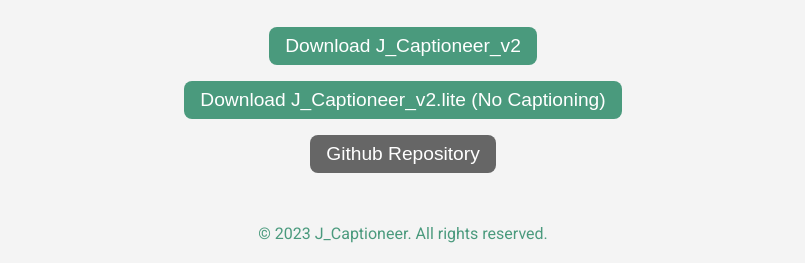
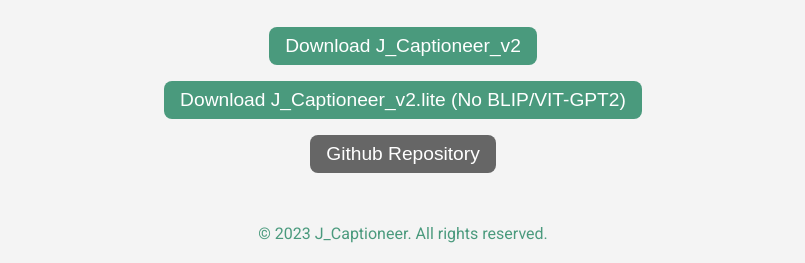
Before and after one commit to sjackp/J_Captioneer_v2.release, a plain HTML site: page index.html in a window 1280 px wide. Shown: the part 692-955 px from the top of the page, without its empty margins (237-1042 px from the left). Drawn offline with Linux system fonts and the light colour scheme.

Commit message:
Update index.html

```diff
--- a/index.html
+++ b/index.html
@@ -193,7 +193,7 @@
           </div>
           <div class="download-button">
             <a href="https://github.com/sjackp/J_Captioneer_v2.lite/raw/main/J_Captioneer.Lite.exe" download>
-              <button>Download J_Captioneer_v2.lite (No Captioning)</button>
+              <button>Download J_Captioneer_v2.lite (No BLIP/VIT-GPT2)</button>
             </a>
           </div>
           <div class="github-button">
```
